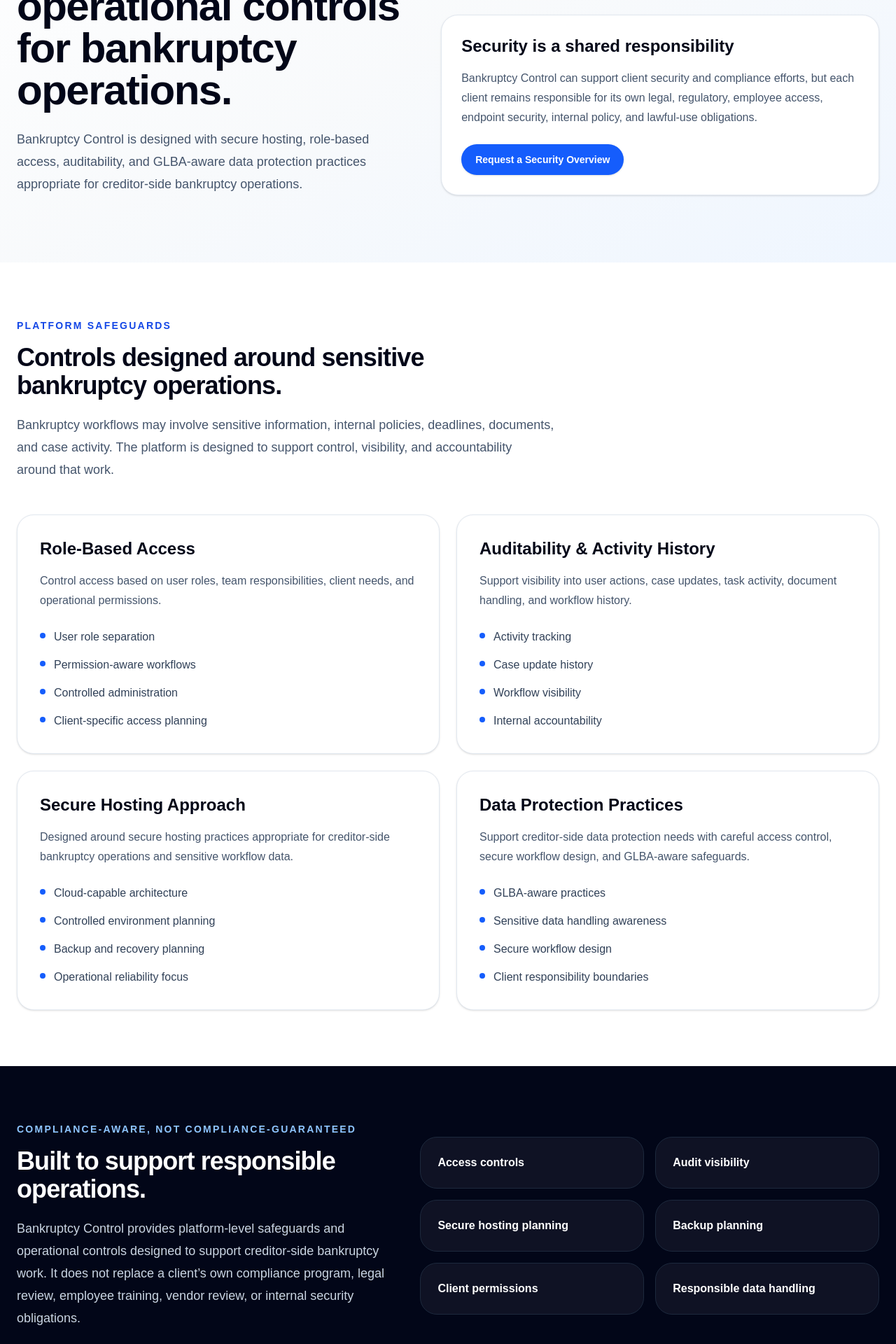
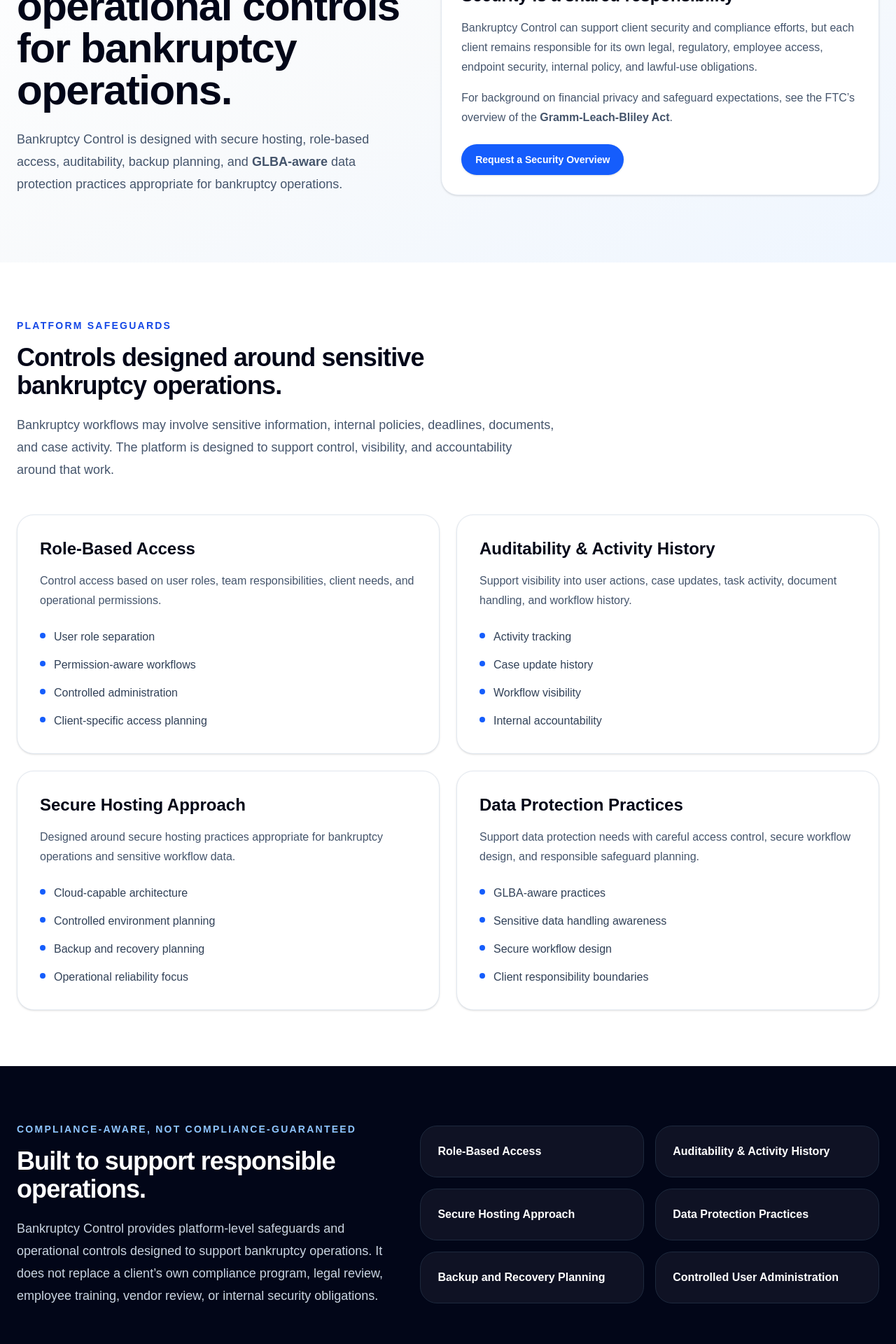
Before and after one commit to drumholliday/bc-website-redesign, a Next.js app: page /security in a window 1280 px wide. Shown: the part 320-2240 px from the top of the page at 70% size. Built offline with nearby package versions, Linux system fonts and the light colour scheme.

Commit message:
Clarify homepage structure and security language

```diff
--- a/app/industries/page.tsx
+++ b/app/industries/page.tsx
@@ -9,9 +9,9 @@
 */
 const industries = [
   {
-    title: "Consumer Lenders",
+    title: "Consumer & Installment Lenders",
     description:
-      "Support bankruptcy monitoring, case management, notices, documents, task ownership, and reporting for consumer lending portfolios.",
+      "Support bankruptcy case workflows for consumer lending portfolios, internal teams, and servicing operations.",
     items: [
       "Portfolio bankruptcy activity visibility",
       "Case and notice tracking",
@@ -33,9 +33,9 @@
   {
     title: "Manufactured & Mobile Home Lenders",
     description:
-      "Provide bankruptcy workflow support for manufactured housing and mobile home lending operations with creditor-side case visibility.",
+      "Manage bankruptcy workflows for manufactured housing and mobile home lending operations.",
     items: [
-      "Creditor-side case tracking",
+      "Case tracking for manufactured housing portfolios",
       "Document and notice organization",
       "Operational accountability",
       "Reporting for internal review",
@@ -44,7 +44,7 @@
   {
     title: "Credit Unions & Regional Lenders",
     description:
-      "Give smaller and mid-sized lending teams a structured platform for managing bankruptcy exposure without replacing core systems.",
+      "Give smaller and mid-sized lending teams a structured way to manage bankruptcy cases without replacing core systems.",
     items: [
       "Bankruptcy workflow structure",
       "Internal team coordination",
@@ -55,7 +55,7 @@
   {
     title: "Secured Creditors",
     description:
-      "Help secured creditors organize case activity, documents, deadlines, collateral-related workflows, and reporting needs.",
+      "Organize case activity, collateral-related workflows, notices, deadlines, and internal accountability.",
     items: [
       "Case activity tracking",
       "Deadline visibility",
@@ -64,9 +64,20 @@
     ],
   },
   {
+    title: "Creditor-Side Law Firms",
+    description:
+      "Help legal, servicing, and operational teams that support creditors coordinate case details, documents, task status, and reporting visibility.",
+    items: [
+      "Case detail coordination",
+      "Document and deadline tracking",
+      "Client-facing reporting support",
+      "Workflow visibility",
+    ],
+  },
+  {
     title: "Specialty Finance Companies",
     description:
-      "Support bankruptcy workflows for specialty finance operations that need clearer case tracking, reporting, and task ownership.",
+      "Support portfolio-specific bankruptcy workflows with configurable case tracking and operational reporting.",
     items: [
       "Configurable workflow support",
       "Case and account organization",
@@ -75,18 +86,17 @@
     ],
   },
   {
-    title: "Creditor-Side Firms",
+    title: "Other Creditor-Side Teams",
     description:
-      "Help creditor-side firms coordinate case details, documents, tasks, client reporting, and workflow visibility.",
+      "Adapt bankruptcy case management workflows around the needs of teams working on behalf of creditors.",
     items: [
-      "Case detail coordination",
-      "Document and deadline tracking",
-      "Client-facing reporting support",
-      "Workflow visibility",
+      "Flexible workflow structure",
+      "Case and notice visibility",
+      "Task and document coordination",
+      "Operational accountability",
     ],
   },
 ];
-
 /*
   Industries page.
 
@@ -170,13 +180,13 @@
             </h2>
 
             <p className="mt-5 text-lg leading-8 text-slate-600">
-              Bankruptcy Control is designed for teams that need better
+              Bankruptcy Control is designed for organizations that need better
               visibility, structure, and accountability around bankruptcy cases,
               notices, deadlines, documents, and reporting.
             </p>
           </div>
 
-          <div className="mt-12 grid gap-6 md:grid-cols-2 xl:grid-cols-3">
+          <div className="mt-12 grid gap-6 md:grid-cols-2 xl:grid-cols-4">
             {industries.map((industry) => (
               <div
                 key={industry.title}
--- a/app/page.tsx
+++ b/app/page.tsx
@@ -7,18 +7,34 @@
 
 /*
   Homepage for Bankruptcy Control.
-  This first version focuses on a clean, credible SaaS landing page
-  without overcrowding the user with every detail page at once.
+
+  This page is the marketing landing page. It should quickly explain:
+  - what problem Bankruptcy Control solves,
+  - who the product serves,
+  - what core features it offers,
+  - why the platform is credible,
+  - and how a prospect can request a private demo.
+
+  The navbar links go to separate overview pages such as Platform, Industries,
+  Security, Deployment, and About. Because of that, the homepage section labels
+  should feel like previews/selling points, not duplicate navbar destinations.
 */
 export default function Home() {
   return (
     <>
       <Hero />
 
+      {/*
+        PROBLEM / SOLUTION SECTION
+
+        This section explains the main product positioning:
+        bankruptcy monitoring is useful, but Bankruptcy Control helps manage
+        the operational work that follows the alert or notice.
+      */}
       <Section
         eyebrow="Problem / Solution"
         title="Monitoring is only the beginning."
-        description="Bankruptcy Control helps teams monitor bankruptcy activity, receive notices, and manage the operational response that follows: case tracking, tasks, documents, reporting, deadlines, and internal accountability."
+        description="Bankruptcy Control helps teams monitor bankruptcy activity, receive notices, and manage the operational response that follows, including case tracking, tasks, documents, reporting, deadlines, and internal accountability."
       >
         <div className="grid gap-6 lg:grid-cols-2">
           <div className="rounded-3xl border border-slate-200 bg-white p-8 shadow-sm dark:border-slate-800 dark:bg-slate-900">
@@ -48,16 +64,29 @@
         </div>
       </Section>
 
+      {/*
+        AUDIENCE PREVIEW SECTION
+
+        This is a homepage preview of the industries/audiences Bankruptcy
+        Control can support. The navbar Industries link goes to the broader
+        Industries overview page, so this section is labeled "Who It Serves"
+        instead of "Industries" to avoid making it feel like a duplicate
+        navbar destination.
+
+        Important:
+        Since multiple cards may temporarily point to the same page, use
+        industry.title as the React key instead of industry.href.
+      */}
       <Section
         className="bg-slate-50 dark:bg-slate-950"
-        eyebrow="Who Bankruptcy Control Serves"
-        title="Built for Creditor-Side Bankruptcy Operations"
-        description="Bankruptcy Control supports creditor-side teams across lending, finance, and legal operations. Common users include:"
+        eyebrow="Who It Serves"
+        title="Built for creditors, lenders, and the firms that support them."
+        description="Bankruptcy Control supports organizations that manage bankruptcy activity, notices, documents, reporting, deadlines, and operational workflows from the creditor side of the process."
       >
         <div className="grid gap-5 sm:grid-cols-2 lg:grid-cols-4">
           {industries.slice(0, 8).map((industry) => (
             <Card
-              key={industry.href}
+              key={industry.title}
               title={industry.title}
               description={industry.description}
               href={industry.href}
@@ -66,10 +95,19 @@
         </div>
       </Section>
 
+      {/*
+        CORE FEATURES PREVIEW SECTION
+
+        This section previews the main product capabilities on the homepage.
+        It is intentionally labeled "Core Features" instead of "Platform"
+        because the navbar Platform link goes to a separate overview page.
+
+        The cards can eventually link to individual feature detail pages.
+      */}
       <Section
-        eyebrow="Platform"
-        title="Core Platform Features"
-        description="Visibility, workflow discipline, reporting, and operational control for creditor-side bankruptcy teams."
+        eyebrow="Core Features"
+        title="What Bankruptcy Control helps manage."
+        description="Visibility, workflow discipline, reporting, and operational control for bankruptcy case management from monitoring through resolution."
       >
         <div className="grid gap-5 sm:grid-cols-2 lg:grid-cols-4">
           {platformFeatures.map((feature) => (
@@ -83,22 +121,33 @@
         </div>
       </Section>
 
+      {/*
+        SECURE OPERATIONS PREVIEW SECTION
+
+        This section gives a short homepage preview of security, auditability,
+        hosting, backups, and administrative control.
+
+        The navbar has separate Security and Deployment pages, so the homepage
+        section is labeled "Secure Operations" instead of "Security & Deployment"
+        to avoid making users expect the navbar to scroll to this section.
+      */}
       <Section className="bg-slate-950 text-white dark:bg-black">
         <div className="grid gap-10 lg:grid-cols-[0.9fr_1.1fr] lg:items-center">
           <div>
             <p className="mb-4 text-xs font-semibold uppercase tracking-[0.22em] text-blue-300">
-              Security & Deployment
+              Secure Operations
             </p>
 
             <h2 className="text-3xl font-semibold tracking-tight sm:text-4xl">
-              Designed for secure operations.
+              Built with access control, auditability, and responsible
+              deployment planning in mind.
             </h2>
 
             <p className="mt-5 text-base leading-7 text-slate-300">
-              Bankruptcy Control is designed with secure hosting, access
-              controls, auditability, and data-protection practices appropriate
-              for creditor-side bankruptcy operations. Bankruptcy Control
-              supports client compliance efforts but does not replace each
+              Bankruptcy Control is designed with secure hosting, role-based
+              access, auditability, backup planning, and data-protection
+              practices appropriate for bankruptcy operations. The platform can
+              support client compliance efforts, but it does not replace each
               client’s own legal, regulatory, and internal security obligations.
             </p>
           </div>
@@ -106,10 +155,10 @@
           <div className="grid gap-4 sm:grid-cols-2">
             {[
               "Role-Based Access",
-              "Audit Logging",
-              "Secure Cloud Hosting",
-              "Encrypted Data Storage",
-              "Backup and Restore Planning",
+              "Auditability & Activity History",
+              "Secure Hosting Approach",
+              "Data Protection Practices",
+              "Backup and Recovery Planning",
               "Controlled User Administration",
             ].map((item) => (
               <div
@@ -123,6 +172,13 @@
         </div>
       </Section>
 
+      {/*
+        CREDIBILITY SECTION
+
+        This section explains why Bankruptcy Control is not just a generic
+        software concept. It points to real workflow experience, modernization,
+        and creditor/lender focus.
+      */}
       <Section
         eyebrow="Why Bankruptcy Control"
         title="Built from real bankruptcy workflow experience."
@@ -147,6 +203,13 @@
         </div>
       </Section>
 
+      {/*
+        PRIVATE DEMO CTA
+
+        Final homepage call-to-action. This section sends qualified visitors
+        toward the Contact/Demo page and gives them a secondary path to the
+        Platform overview page.
+      */}
       <Section className="bg-blue-50 dark:bg-blue-500/10" centered>
         <div className="mx-auto max-w-3xl text-center">
           <p className="mb-4 text-xs font-semibold uppercase tracking-[0.22em] text-blue-700 dark:text-blue-300">
@@ -164,12 +227,12 @@
           </p>
 
           <div className="mt-8 flex flex-col justify-center gap-3 sm:flex-row">
-          <Button href="/contact">Request a Demo</Button>
+            <Button href="/contact">Request a Demo</Button>
 
-          <Button href="/platform" variant="secondary">
-            Explore Platform
-          </Button>
-        </div>
+            <Button href="/platform" variant="secondary">
+              Explore Platform
+            </Button>
+          </div>
         </div>
       </Section>
     </>
--- a/app/security/page.tsx
+++ b/app/security/page.tsx
@@ -33,7 +33,7 @@
   {
     title: "Secure Hosting Approach",
     description:
-      "Designed around secure hosting practices appropriate for creditor-side bankruptcy operations and sensitive workflow data.",
+      "Designed around secure hosting practices appropriate for bankruptcy operations and sensitive workflow data.",
     items: [
       "Cloud-capable architecture",
       "Controlled environment planning",
@@ -44,7 +44,7 @@
   {
     title: "Data Protection Practices",
     description:
-      "Support creditor-side data protection needs with careful access control, secure workflow design, and GLBA-aware safeguards.",
+      "Support data protection needs with careful access control, secure workflow design, and responsible safeguard planning.",
     items: [
       "GLBA-aware practices",
       "Sensitive data handling awareness",
@@ -84,8 +84,16 @@
 
               <p className="mt-6 max-w-2xl text-lg leading-8 text-slate-600">
                 Bankruptcy Control is designed with secure hosting, role-based
-                access, auditability, and GLBA-aware data protection practices
-                appropriate for creditor-side bankruptcy operations.
+                access, auditability, backup planning, and{" "}
+                <a
+                  href="https://www.ftc.gov/business-guidance/privacy-security/gramm-leach-bliley-act"
+                  target="_blank"
+                  rel="noopener noreferrer"
+                  className="font-semibold text-blue-700 underline underline-offset-4 hover:text-blue-800"
+                >
+                  GLBA-aware
+                </a>{" "}
+                data protection practices appropriate for bankruptcy operations.
               </p>
             </div>
 
@@ -105,6 +113,20 @@
                 efforts, but each client remains responsible for its own legal,
                 regulatory, employee access, endpoint security, internal policy,
                 and lawful-use obligations.
+              </p>
+
+              <p className="mt-4 text-base leading-7 text-slate-600">
+                For background on financial privacy and safeguard expectations,
+                see the FTC’s overview of the{" "}
+                <a
+                  href="https://www.ftc.gov/business-guidance/privacy-security/gramm-leach-bliley-act"
+                  target="_blank"
+                  rel="noopener noreferrer"
+                  className="font-semibold text-blue-700 underline underline-offset-4 hover:text-blue-800"
+                >
+                  Gramm-Leach-Bliley Act
+                </a>
+                .
               </p>
 
               <div className="mt-6">
@@ -187,21 +209,21 @@
 
             <p className="mt-5 text-lg leading-8 text-slate-300">
               Bankruptcy Control provides platform-level safeguards and
-              operational controls designed to support creditor-side bankruptcy
-              work. It does not replace a client’s own compliance program,
-              legal review, employee training, vendor review, or internal
-              security obligations.
+              operational controls designed to support bankruptcy operations. It
+              does not replace a client’s own compliance program, legal review,
+              employee training, vendor review, or internal security
+              obligations.
             </p>
           </div>
 
           <div className="grid gap-4 sm:grid-cols-2">
             {[
-              "Access controls",
-              "Audit visibility",
-              "Secure hosting planning",
-              "Backup planning",
-              "Client permissions",
-              "Responsible data handling",
+              "Role-Based Access",
+              "Auditability & Activity History",
+              "Secure Hosting Approach",
+              "Data Protection Practices",
+              "Backup and Recovery Planning",
+              "Controlled User Administration",
             ].map((item) => (
               <div
                 key={item}
```
Also changed, not shown: app/platform/page.tsx (+7 -7 lines).
